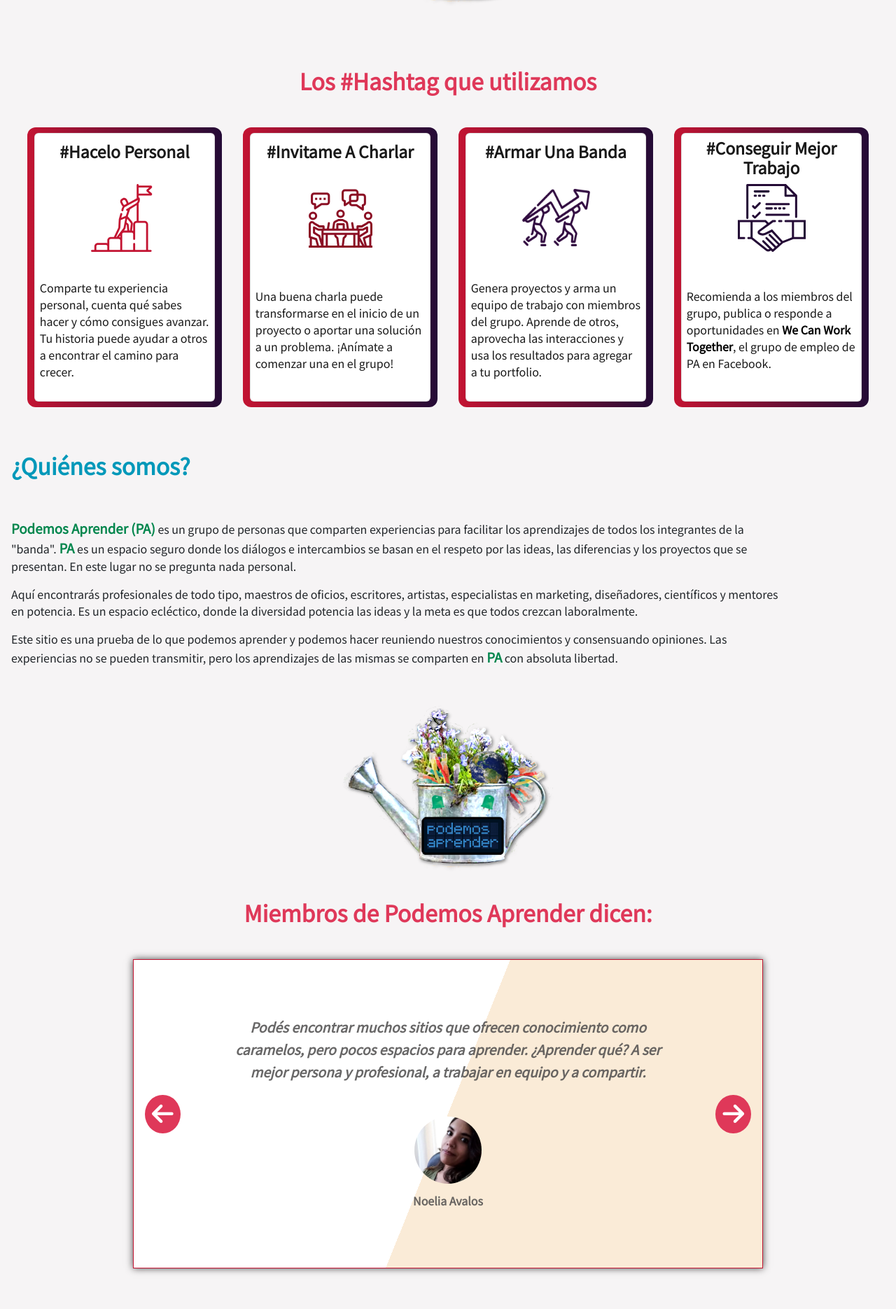
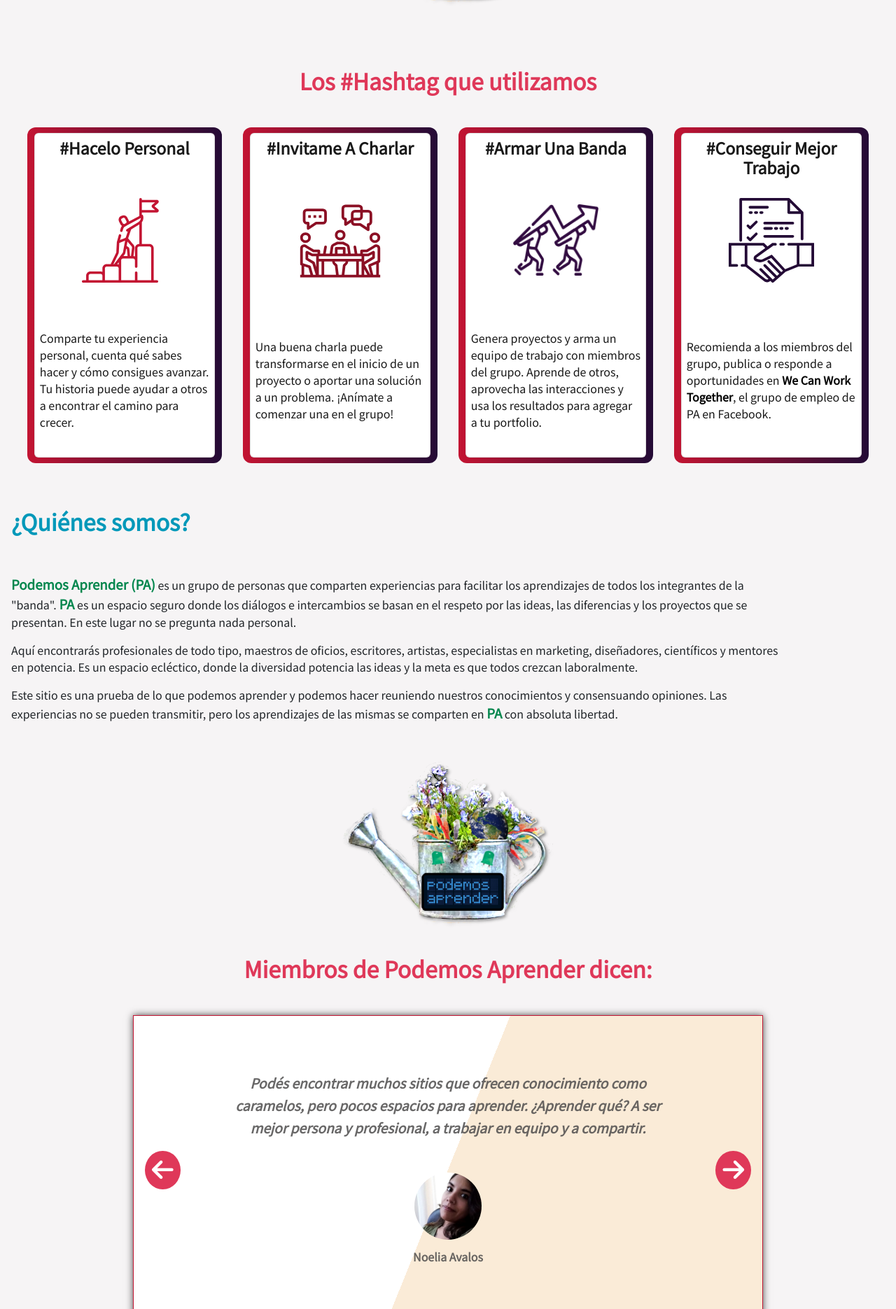
Before and after one commit to podemosaprender/podemosaprender.github.io, a Jekyll site: the page built from index.md, in a window 1280 px wide. Shown: the part 1237-3108 px from the top of the page at 70% size. Built offline with Jekyll 4.4.1, drawn with Linux system fonts in a browser that asks for light colours; nearby versions of some CDN libraries; some web fonts are replaced; comment, search, counter and statistics services are not loaded.

Commit message:
200% zoom fixed on cards Noelia Avalos

```diff
--- a/css/styles.css
+++ b/css/styles.css
@@ -223,7 +223,7 @@ nav {
 }
 
 .card-container {
-  height: 25em;
+  height: 30em;
   background: linear-gradient(to right, #c31432, #240b36);
   display: flex;
   border-radius: 12px;
@@ -232,16 +232,16 @@ nav {
 .card {
   background-color: white;
   display: grid;
-  grid-template-rows: 4em 7em 13em;
+  grid-template-rows: 3em 13em 12em;
   justify-content: center;
   border-radius: 6px;
-  height: 24em;
+  height: 29em;
   margin: auto;
   width: 93%;
 }
 
 .card-img-top {
-  width: 40%;
+  width: 50%;
   display: block;
   margin: auto !important;
 }
```
